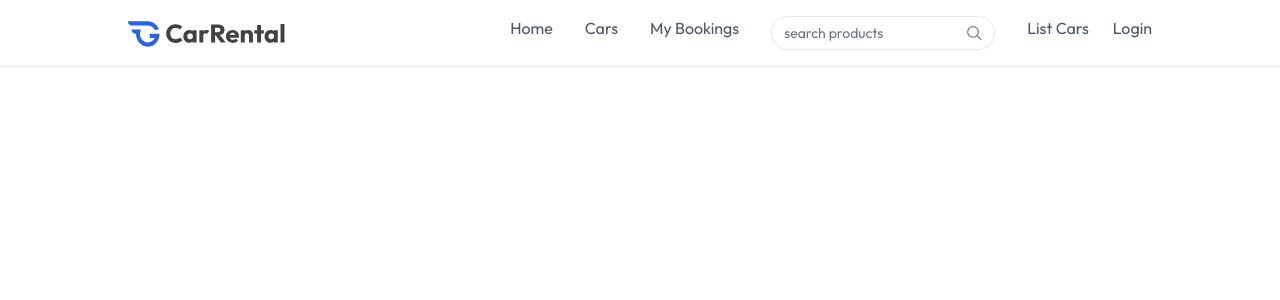
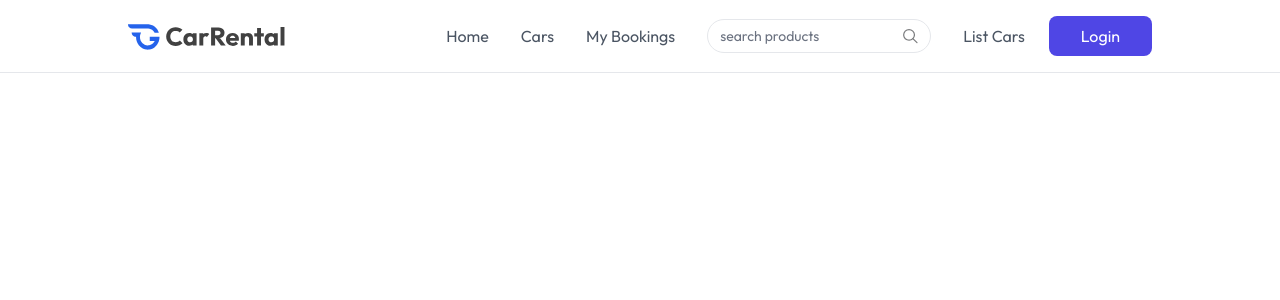
Before and after one commit to Thepradip-sj/car-rental, a React (Vite) app in the folder rent-car/client/: page / in a window 1280 px wide. Shown: the top 300 px of the page. Built offline with nearby package versions, Linux system fonts and the light colour scheme.

Commit message:
Enhance Navbar functionality and update Tailwind CSS configuration for color themes

```diff
--- a/rent-car/client/src/components/Navbar.jsx
+++ b/rent-car/client/src/components/Navbar.jsx
@@ -1,17 +1,18 @@
 import React, { useState } from "react";
-import { Link, useLocation } from "react-router-dom";
+import { Link, useLocation ,useNavigate} from "react-router-dom";
 import { assets, menuLinks } from "../assets/assets";
 
 const Navbar = () => {
     const location=useLocation();
-    const [open,setOpen]=useState(false);
+    const [ open , setOpen]=useState(false);
+    const navigate=useNavigate();
   return (
     <div className={`flex items-center justify-between px-6 md:px-16 lg:px-24 xl:px-32 py-4 text-gray-600 border-b border-borderColor relative transition-all ${location.pathname == "/" && "bg-light"}`}>
         <Link to='/'>
         <img src={assets.logo} alt="logo" className='h-8'/>
         </Link>
-        <div className={`max-sm:fixedd max-sm:h-screen max-sm:w-full max-sm:top-16 max-sm:border-t border-borderColor right-0 flex flex-col sm:flex-row items-start
-        sm-items-center gap-4 sm:gap-8 max-sm:p-4 transition-all duration-300 z-50 ${location.pathname == "/" ? "bg-light" : "bg-white"} ${open ? "max-sm:translate-x-0" : "max-sm:translate-x-full"} `}>
+        <div className={`max-sm:fixed max-sm:h-screen max-sm:w-full max-sm:top-16 max-sm:border-t border-borderColor right-0 flex flex-col sm:flex-row items-start
+        sm:items-center gap-4 sm:gap-8 max-sm:p-4 transition-all duration-300 z-50 ${location.pathname == "/" ? "bg-light" : "bg-white"} ${open ? "max-sm:translate-x-0" : "max-sm:translate-x-full"} `}>
             {menuLinks.map((link,index)=>(
                 <Link key={index} to={link.path}>
                     {link.name}
@@ -23,10 +24,13 @@ const Navbar = () => {
                 <img src={assets.search_icon} alt="search"/>
             </div>
             <div className="flex max-sm:flex-col items-start sm:items-center gap-6">
-                <button className="cursor-pointer">List Cars</button>
-                <button>Login</button>
+                <button className="cursor-pointer" onClick={()=>{navigate('/owner')}}>List Cars</button>
+                <button onClick={()=>{setShowLogin(false)}}className="cursor-pointer px-8 py-2 bg-primary hover:bg-primary-dull transition-all text-white rounded-lg ">Login</button>
             </div>
     </div>
+    <button className="sm:hidden cursor-pointer" aria-label="Menu" onClick={()=>{setOpen(!open)}}>
+        <img src={open ? assets.close_icon : assets.menu_icon} alt="menu"/>
+    </button>
     </div>
   )
 }
--- a/rent-car/client/tailwind.config.js
+++ b/rent-car/client/tailwind.config.js
@@ -1,10 +1,16 @@
+/** @type {import('tailwindcss').Config} */
 export default {
   content: [
     "./index.html",
     "./src/**/*.{js,ts,jsx,tsx}",
   ],
   theme: {
-    extend: {},
+    extend: {
+      colors: {
+        primary: "#4f46e5",       // main color
+        "primary-dull": "#4338ca" // hover color
+      },
+    },
   },
   plugins: [],
 }
```
